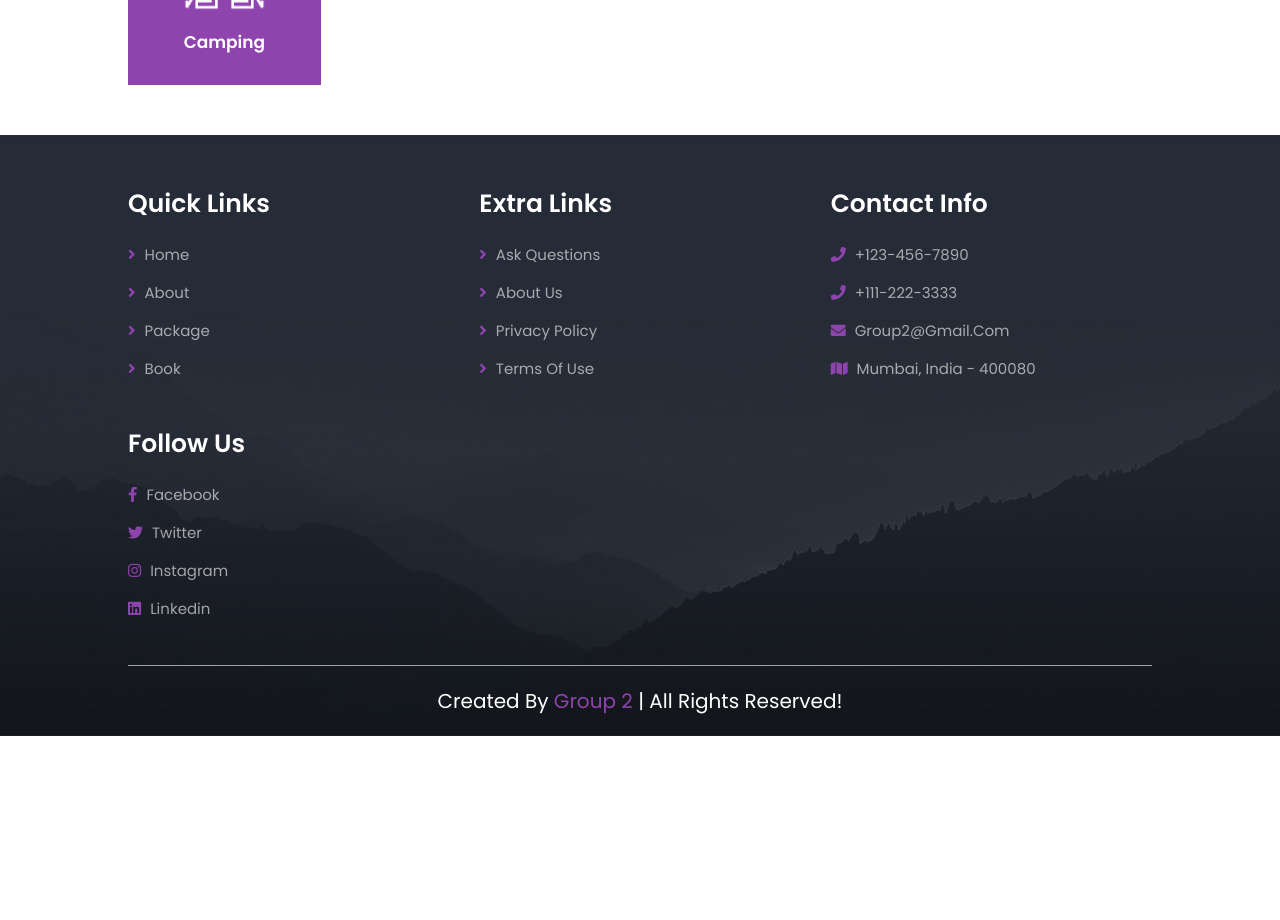
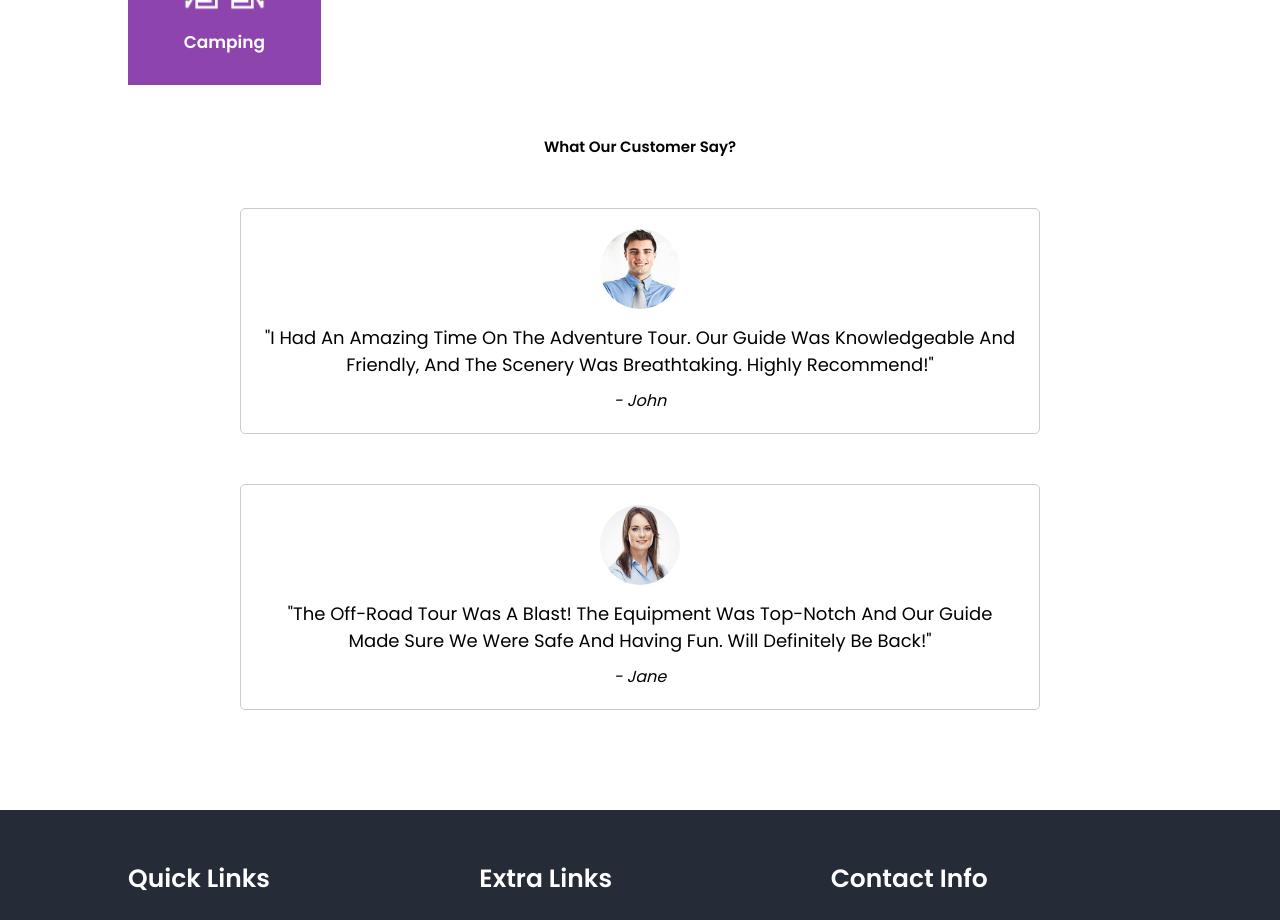
Before and after one commit to shreynaik100/TrendsProject_Group2, a React (Create React App) app: page /service in a window 1280 px wide. Shown: the part 920-1840 px from the top of the page. Before the commit the page ends 1656 px from the top, so only its background shows below. Built offline with nearby package versions, Linux system fonts and the light colour scheme.

Commit message:
updated services

```diff
--- a/src/App.css
+++ b/src/App.css
@@ -238,6 +238,37 @@ section {
   color: var(--white);
   font-size: 1.7rem;
   padding-top: 1rem;
+}
+
+.testimonials {
+  margin: 50px auto;
+  max-width: 800px;
+  text-align: center;
+}
+
+.testimonial {
+  margin-top: 50px;
+  padding: 20px;
+  border: 1px solid #ccc;
+  border-radius: 5px;
+}
+
+.testimonial img.avatar {
+  width: 80px;
+  height: 80px;
+  border-radius: 50%;
+  margin-bottom: 10px;
+}
+
+.testimonial p {
+  font-size: 18px;
+  line-height: 1.5;
+  margin-bottom: 10px;
+}
+
+.testimonial span.reviewer {
+  font-size: 16px;
+  font-style: italic;
 }
 
 .home-about {
--- a/src/components/Service.js
+++ b/src/components/Service.js
@@ -42,6 +42,20 @@ const Service = () => {
 
                 </div>
 
+                <div className="testimonials">
+                    <h1>What Our Customer say?</h1>
+                    <div className="testimonial">
+                        <img src="images/customer-1.jpg" alt="Jane's Avatar" className="avatar" />
+                        <p>"I had an amazing time on the adventure tour. Our guide was knowledgeable and friendly, and the scenery was breathtaking. Highly recommend!"</p>
+                        <span className="reviewer">- John</span>
+                    </div>
+                    <div className="testimonial">
+                        <img src="images/customer-2.jpg" alt="John's Avatar" className="avatar" />
+                        <p>"The off-road tour was a blast! The equipment was top-notch and our guide made sure we were safe and having fun. Will definitely be back!"</p>
+                        <span className="reviewer">- Jane</span>
+                    </div>
+                </div>
+
             </section>
         </div>
     )
```
Also changed, not shown: public/images/customer-1.jpg (added), public/images/customer-2.jpg (added).
